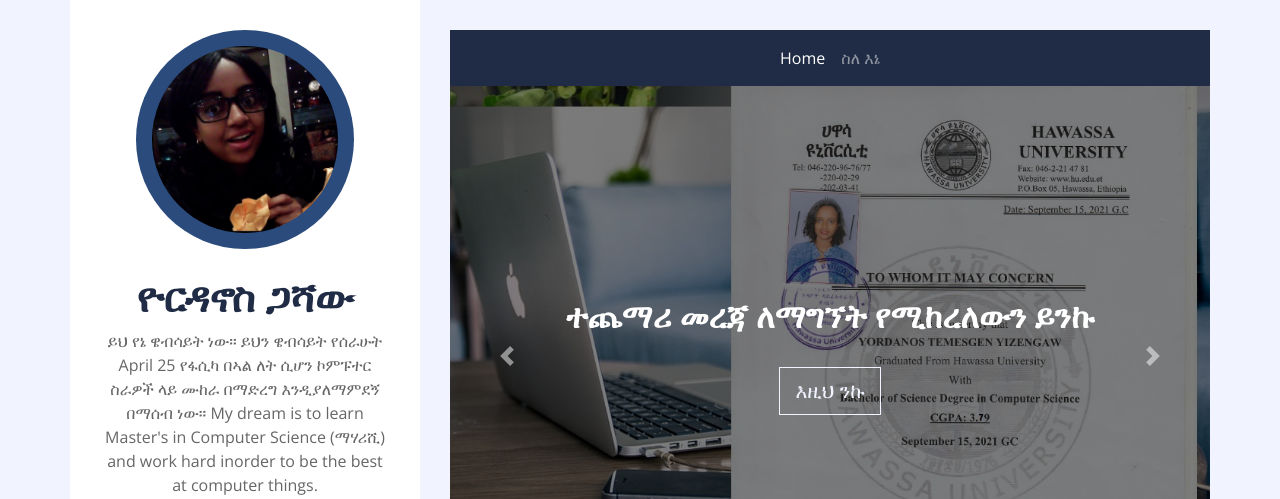
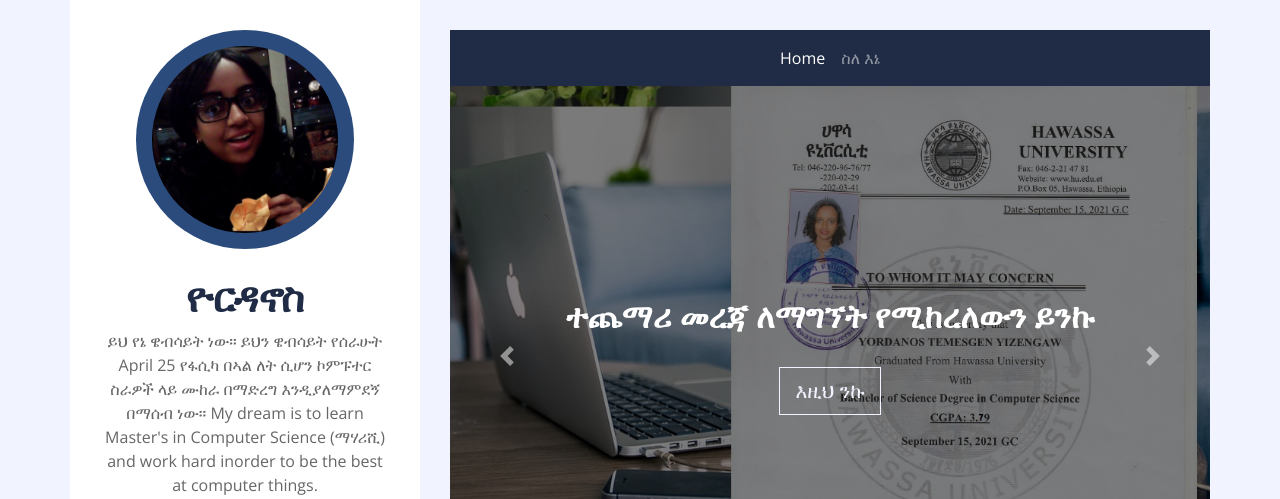
Before and after one commit to Yordinia/mywebsite.github.io, a plain HTML site: page index.html in a window 1280 px wide. Shown: the top 499 px of the page. Drawn offline with nearby package versions, Linux system fonts and the light colour scheme.

Commit message:
gashaw removed

```diff
--- a/index.html
+++ b/index.html
@@ -25,7 +25,7 @@
             <div class="sidebar">
                 <div class="sidebar-text d-flex flex-column h-100 justify-content-center text-center">
                     <img class="mx-auto d-block w-75 bg-primary img-fluid rounded-circle mb-4 p-3" src="img/profile.jpg" alt="Image">
-                    <h1 class="font-weight-bold">ዮርዳኖስ ጋሻው</h1>
+                    <h1 class="font-weight-bold">ዮርዳኖስ </h1>
                     <p class="mb-4">
                         ይህ የኔ ዌብሳይት ነው። ይህን ዌብሳይት የሰራሁት April 25 የፋሲካ በኣል ለት ሲሆን ኮምፑተር ስራዎች ላይ ሙከራ በማድረግ እንዲያለማምደኝ በማሰብ ነው።
 
```
